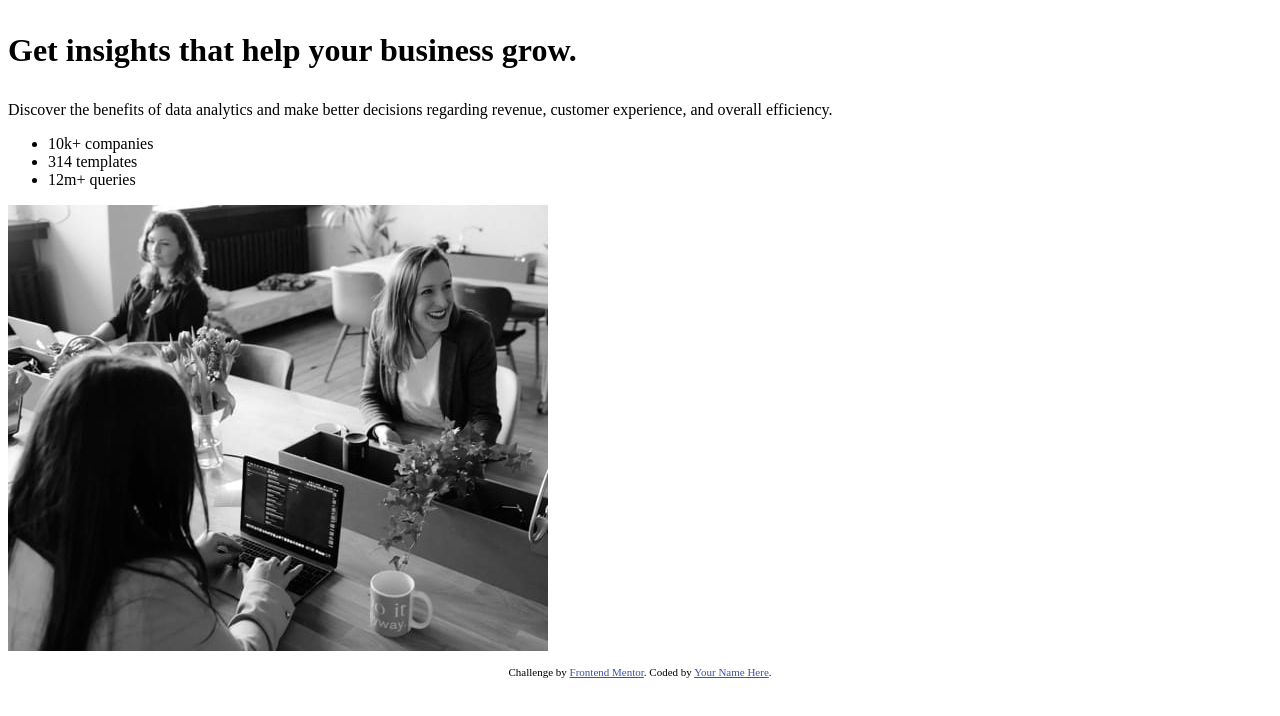
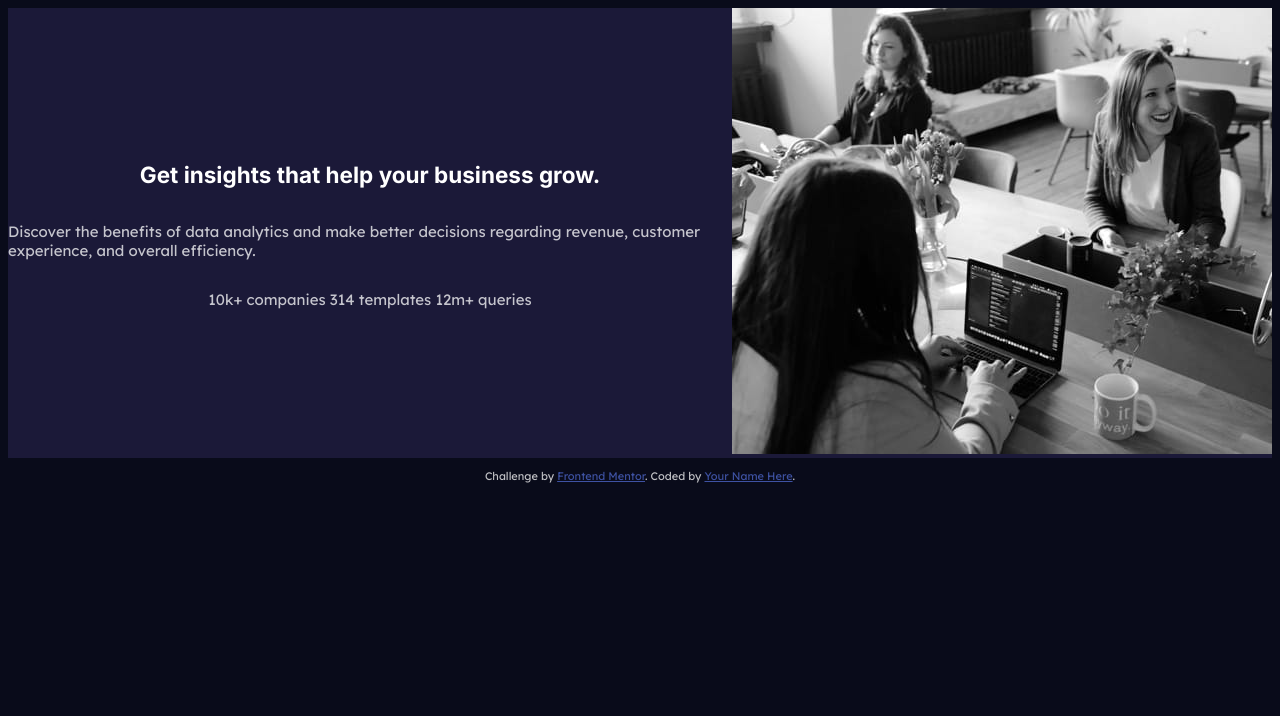
Before and after one commit to sedaryildirim/stats-preview-card-component, a plain HTML site: page index.html in a window 1280 px wide. Drawn offline with Linux system fonts and the light colour scheme.

Commit message:
started css

```diff
--- a/css/styles.css
+++ b/css/styles.css
@@ -13,11 +13,60 @@
 
 body {
     font-size: 0.9375rem;
+    background-color: var(--clr-primary-300);
+}
+
+h1 {
+    color: var(--clr-mainsandtats-600);
+    font-family: var(--ff-primary-700);
+}
+
+p {
+    color: var(--clr-mainparagraph-700);
+    font-family: var(--ff-accent-400);
+}
+
+.list-items {
+    display: flex;
+    flex-direction: row;
+    justify-content: space-between;
+    color: var(--clr-mainparagraph-700);
+    font-family: var(--ff-accent-400);
+    list-style: none;
 }
 
 .container {
     display: flex;
+    flex-direction: column;
+    justify-content: center;
+    align-items: center;
+    align-content: center;
+}
+
+.main {
+    display: flex;
     flex-direction: row;
+    background-color: var(--clr-primary-400);
+}
+
+.images {
+    display: flex;
+    align-self: flex-end;
+}
+
+.text {
+    display: flex;
+    flex-direction: column;
+    justify-content: center;
+    align-items: center;
+    align-content: center;
+}
+
+.text-body {
+    display: flex;
+    justify-content: center;
+    align-items: center;
+    align-content: center;
 }
 
 /* Responsive layout - makes a one column layout instead of a two-column layout */
--- a/index.html
+++ b/index.html
@@ -4,8 +4,8 @@
   <meta charset="UTF-8">
   <meta name="viewport" content="width=device-width, initial-scale=1.0"> <!-- displays site properly based on user's device -->
   <link rel="icon" type="image/png" sizes="32x32" href="./images/favicon-32x32.png">
-  <link rel="stylesheet" href="/css/">
-  <script src="/js/js.js"></script>
+  <link rel="stylesheet" href="/css/styles.css">
+  <script src="js/js.js"></script>
   <title>Frontend Mentor | Stats preview card component</title>
 
   <style>
@@ -21,12 +21,13 @@
   <main>
     <div class="container">
 
+      <div class="main">
+        <div class="text-body">
+          <section class="text">
             <header>
               <div>
                 <h1>
-            <p>
                   Get insights that help your business grow.
-            </p>
                 </h1>
               </div>
             </header>
@@ -41,16 +42,18 @@
             </section>
 
             <section>
-        <div>
-          <ul>
-            <li>10k+ companies</li>
-            <li>314 templates</li>
-            <li>12m+ queries</li>
-          </ul>
+              <div class="list-items">
+                <p>
+                  10k+ companies
+                  314 templates
+                  12m+ queries
+                </p>
+              </div>
             </div>
           </section>
+        </section>
 
-      <section>
+        <section class="images">
           <div>
             <picture>
               <source media="(min-width: 375px), (max-width: 1440px" srcset="/images/image-header-desktop.jpg">
@@ -59,6 +62,8 @@
             </picture>
           </div>
         </section>
+      </div>
+
 
       <section>
         <div class="attribution">
```
Lines whose indentation alone changed are shown as unchanged.
